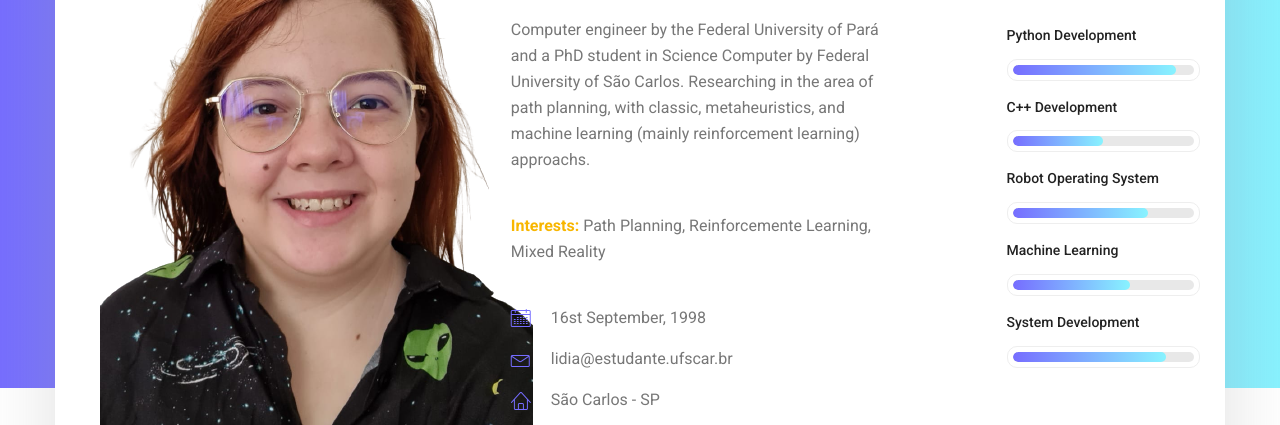
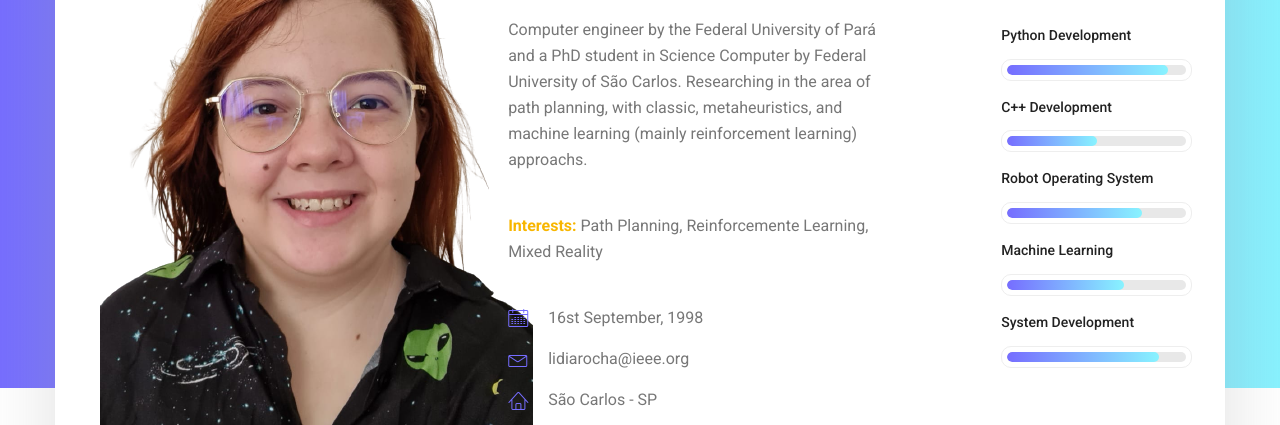
Before and after one commit to lidiaxp/lidiaxp.github.io, a plain HTML site: page index.html in a window 1280 px wide. Shown: the part 372-797 px from the top of the page. Drawn offline with nearby package versions, Linux system fonts and the light colour scheme; some packages are replaced by stand-ins of ours; files that its build step writes are made by us from their sources.

Commit message:
Update index.html

```diff
--- a/index.html
+++ b/index.html
@@ -81,7 +81,7 @@
 									<ul class="list basic_info">
 										<li><a href="#"><i class="lnr lnr-calendar-full"></i> 16st September, 1998</a></li>
 										<!-- <li><a href="#"><i class="lnr lnr-phone-handset"></i> +55 (091) 98020 5652</a></li> -->
-										<li><a href="#"><i class="lnr lnr-envelope"></i> lidia@estudante.ufscar.br</a></li>
+										<li><a href="#"><i class="lnr lnr-envelope"></i> lidiarocha@ieee.org</a></li>
 										<li><a href="#"><i class="lnr lnr-home"></i> São Carlos - SP</a></li>
 										<li><a href="#"><i class="lnr lnr-users"></i> @lidiaxp</a></li>
 									</ul>
```
